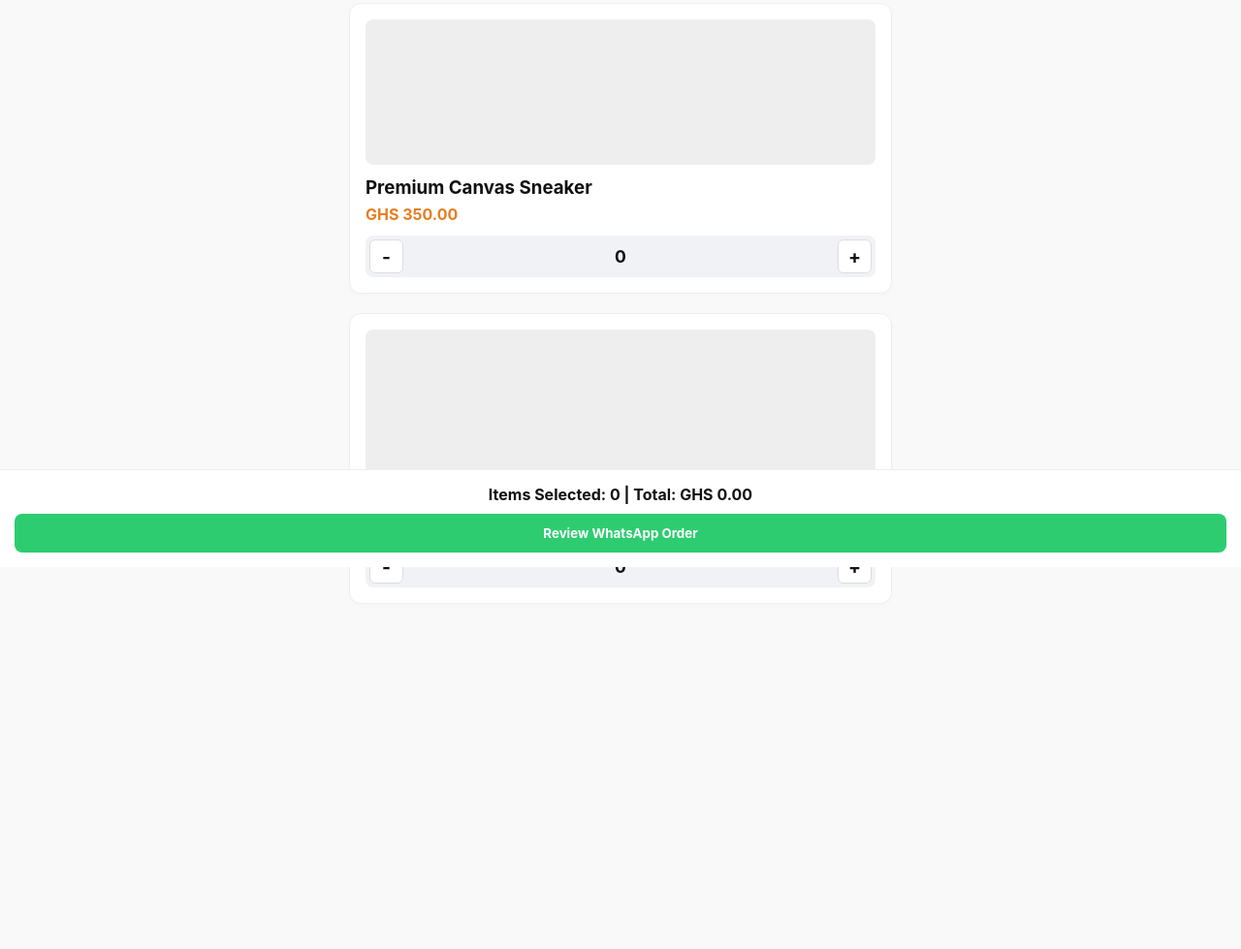
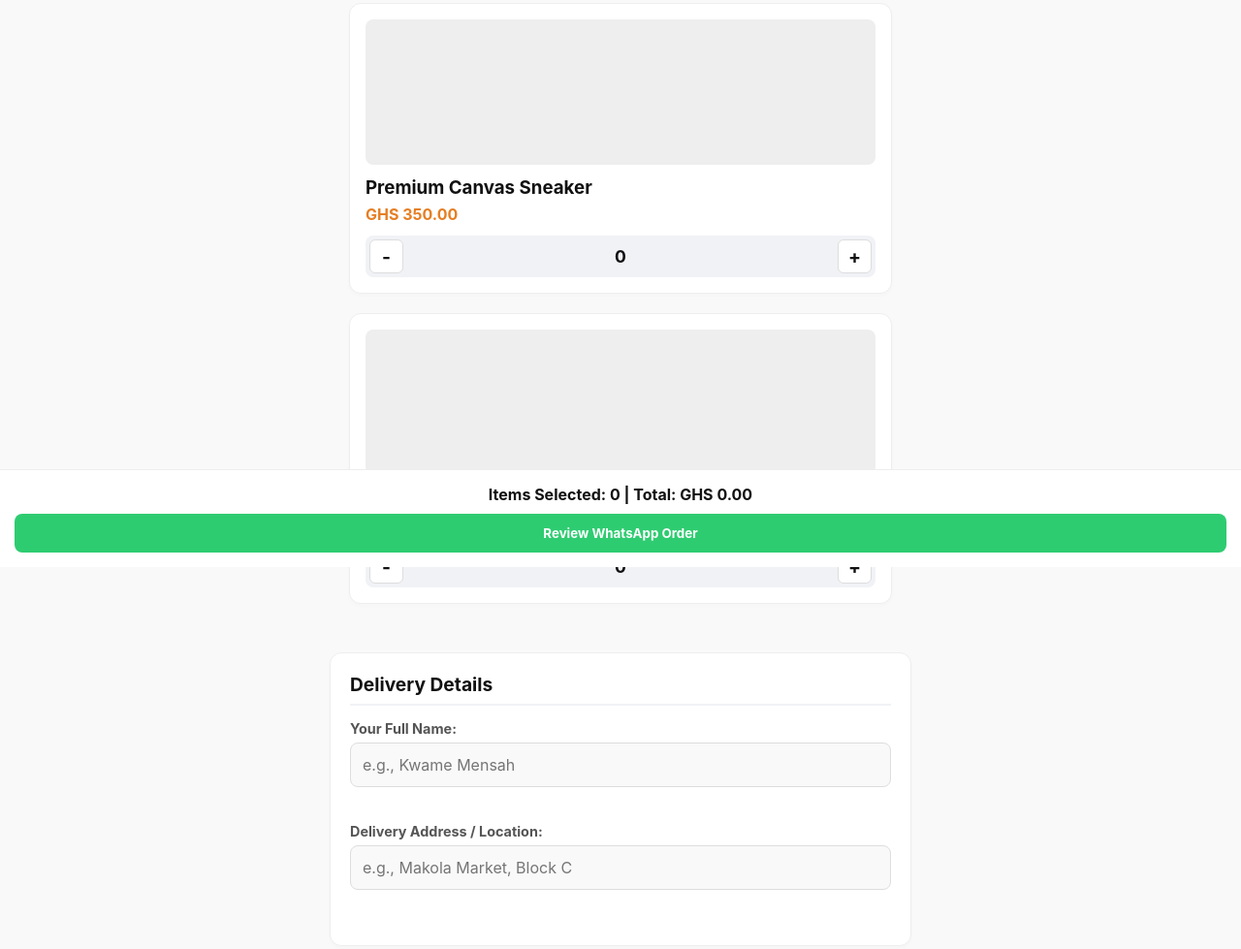
Before and after one commit to Francisgbevu/ucp-store, a plain HTML site: page index.html in a window 1280 px wide. Shown: the part 215-1194 px from the top of the page at 97% size. Before the commit the page ends 948 px from the top, so only its background shows below. Drawn offline with Linux system fonts and the light colour scheme.

Commit message:
feat: add customer delivery input blocks with input sanitization and dynamic form validation checks

```diff
--- a/app.js
+++ b/app.js
@@ -1,75 +1,88 @@
-// ⚡ 1. DOM SELECTORS — Pinpointing our display layers
+// ⚡ 1. DOM SELECTORS — Pinpointing our display and input nodes
 const cartCountEl = document.getElementById('cart-count');
 const cartTotalEl = document.getElementById('cart-total');
 const productGrid = document.getElementById('product-grid');
 const checkoutBtn = document.getElementById('checkout-btn');
 
-// 📊 2. APPLICATION STATE — Track quantites using an Object map
-// This matches the 'data-id' attributes we put in our HTML file!
+// New Input Elements and Error Node Selectors
+const nameInput = document.getElementById('customer-name');
+const addressInput = document.getElementById('customer-address');
+const nameError = document.getElementById('name-error');
+const addressError = document.getElementById('address-error');
+
+// 📊 2. APPLICATION STATE
 const cartState = {
     sneaker: { name: "Premium Canvas Sneaker", price: 350.00, quantity: 0 },
     tee: { name: "Vintage Graphic Tee", price: 180.00, quantity: 0 }
 };
 
-// 🎨 3. RENDER ENGINE — Redraws everything based on current memory numbers
+// 🎨 3. RENDER ENGINE — Syncs memory quantities to the screen visual tags
 function renderUI() {
     let totalItems = 0;
     let totalCash = 0;
 
-    // Loop through each item in our memory state
     for (const key in cartState) {
         const item = cartState[key];
         totalItems += item.quantity;
         totalCash += item.quantity * item.price;
 
-        // Update the tiny counter text inside the specific product card
-        // We find the specific card by searching for its unique data-id container
         const card = document.querySelector(`[data-id="${key}"]`);
         if (card) {
             card.querySelector('.qty-count').innerText = item.quantity;
         }
     }
 
-    // Update the master sticky checkout bar at the bottom
     cartCountEl.innerText = totalItems;
     cartTotalEl.innerText = `GHS ${totalCash.toFixed(2)}`;
 }
 
-// 🛠️ 4. STATE MUTATION ENGINE — Modifying data safely when clicked
+// 🛠️ 4. STATE MUTATION ENGINE — Handles plus and minus clicks safely
 productGrid.addEventListener('click', (event) => {
     const target = event.target;
-
-    // Check if the clicked element is a plus or minus button
     const isPlus = target.classList.contains('plus-btn');
     const isMinus = target.classList.contains('minus-btn');
 
-    // If it's neither, ignore the click completely
     if (!isPlus && !isMinus) return;
 
-    // Find the nearest parent product card to see WHICH item was tapped
     const productCard = target.closest('.product-card');
     const productId = productCard.getAttribute('data-id');
 
-    // Mutate the quantity value inside our central cartState brain
     if (isPlus) {
         cartState[productId].quantity += 1;
     } else if (isMinus) {
-        // Prevent negative quantities (don't let quantities drop below 0!)
         if (cartState[productId].quantity > 0) {
             cartState[productId].quantity -= 1;
         }
     }
 
-    // Immediately run the render engine to sync the screen with our updated brain!
     renderUI();
 });
 
-// 🚀 5. OUTBOUND WHATSAPP ROUTING INTEGRATION
+// 🚀 5. ADVANCED VALIDATION & OUTBOUND WHATSAPP ROUTING
 checkoutBtn.addEventListener('click', () => {
+    // Clear out any old error messages from previous attempts
+    nameError.innerText = "";
+    addressError.innerText = "";
+
+    // --- 🔍 STEP A: SANITIZE AND VALIDATE USER INPUTS ---
+    const customerName = nameInput.value.trim();
+    const customerAddress = addressInput.value.trim();
+    let isFormValid = true;
+
+    if (customerName === "") {
+        nameError.innerText = "Chale, please enter your name for the invoice!";
+        isFormValid = false;
+    }
+
+    if (customerAddress === "") {
+        addressError.innerText = "Delivery location cannot be blank!";
+        isFormValid = false;
+    }
+
+    // --- 🛒 STEP B: VERIFY INVENTORY ITEMS IN CART ---
     let orderLines = [];
     let grandTotal = 0;
 
-    // Compile a list of items that have a quantity greater than zero
     for (const key in cartState) {
         const item = cartState[key];
         if (item.quantity > 0) {
@@ -79,29 +92,33 @@ checkoutBtn.addEventListener('click', () => {
         }
     }
 
-    // If they haven't picked anything, throw an alert box
     if (orderLines.length === 0) {
-        alert("Chale, your cart is empty! Press + on an item to add it.");
+        alert("Your shopping cart is empty! Press + on an item first.");
         return;
     }
 
-    // Your production MTN vendor destination path
+    // If any input validation failed, STOP execution immediately and don't send to WhatsApp
+    if (!isFormValid) return;
+
+    // --- 📱 STEP C: ASSEMBLE ADVANCED STRING INVOICE ---
     const vendorPhone = "233243217680";
 
-    // Build the clean itemized text block layout
     const orderMessage = `🚀 *NEW UCP DIGITAL HUB ORDER*
 ----------------------------------
-👋 Hello Vendor, I want to buy:
+👤 *CUSTOMER DETAILS:*
+• Name: ${customerName}
+• Delivery Path: ${customerAddress}
 
+📦 *ORDERED ITEMS:*
 ${orderLines.join('\n')}
 
 💰 *Grand Total:* GHS ${grandTotal.toFixed(2)}
 ----------------------------------
-✅ Please check stock availability for immediate delivery!`;
+✅ Please confirm stock availability so I can process payment!`;
 
-    // Safely encode symbols, spaces, and breaks into safe hex web packets
+    // Safely transform your template string into a web-safe hex payload URL
     const encodedMessage = encodeURIComponent(orderMessage);
 
-    // Launch out to the WhatsApp communication layer
+    // Fire out into the live WhatsApp API network link gateway
     window.location.href = `https://wa.me/${vendorPhone}?text=${encodedMessage}`;
 });
--- a/index.html
+++ b/index.html
@@ -49,6 +49,21 @@
         </div>
         <button id="checkout-btn" class="checkout-btn">Review WhatsApp Order</button>
     </div>
+        <!-- 📋 NEW USER CHECKOUT DETAILS FORM -->
+    <section class="checkout-form-section">
+        <h3>Delivery Details</h3>
+        <div class="form-group">
+            <label for="customer-name">Your Full Name:</label>
+            <input type="text" id="customer-name" placeholder="e.g., Kwame Mensah" autocomplete="off">
+            <span class="error-msg" id="name-error"></span>
+        </div>
+        <div class="form-group">
+            <label for="customer-address">Delivery Address / Location:</label>
+            <input type="text" id="customer-address" placeholder="e.g., Makola Market, Block C" autocomplete="off">
+            <span class="error-msg" id="address-error"></span>
+        </div>
+    </section>
+
 
     <script src="app.js"></script>
 </body>
--- a/style.css
+++ b/style.css
@@ -148,3 +148,62 @@ h2 {
     min-width: 30px;
     text-align: center;
 }
+
+/* 📋 FORM WRAPPER DESIGN SYSTEM */
+.checkout-form-section {
+    max-width: 600px;
+    margin: 30px auto;
+    background: #fff;
+    border: 1px solid #eee;
+    border-radius: 12px;
+    padding: 20px;
+    box-shadow: 0 2px 4px rgba(0,0,0,0.02);
+}
+
+.checkout-form-section h3 {
+    margin-bottom: 15px;
+    font-size: 1.2rem;
+    color: #111;
+    border-bottom: 2px solid #f1f2f6;
+    padding-bottom: 8px;
+}
+
+.form-group {
+    margin-bottom: 15px;
+    display: flex;
+    flex-direction: column;
+    gap: 6px;
+}
+
+.form-group label {
+    font-size: 0.9rem;
+    font-weight: bold;
+    color: #555;
+}
+
+/* ⌨️ INTERACTIVE MOBILE FIELDS */
+.form-group input {
+    width: 100%;
+    padding: 12px;
+    font-size: 1rem;
+    border: 1px solid #ddd;
+    border-radius: 8px;
+    background-color: #f9f9f9;
+    outline: none;
+    transition: all 0.2s ease;
+}
+
+/* Give the input a sleek black border effect when clicked */
+.form-group input:focus {
+    border-color: #111;
+    background-color: #fff;
+    box-shadow: 0 0 0 3px rgba(0,0,0,0.05);
+}
+
+/* ⚠️ ERROR WARNING LAYERS */
+.error-msg {
+    font-size: 0.8rem;
+    color: #e74c3c; /* Production error crimson red */
+    font-weight: 500;
+    min-height: 16px;
+}
```
